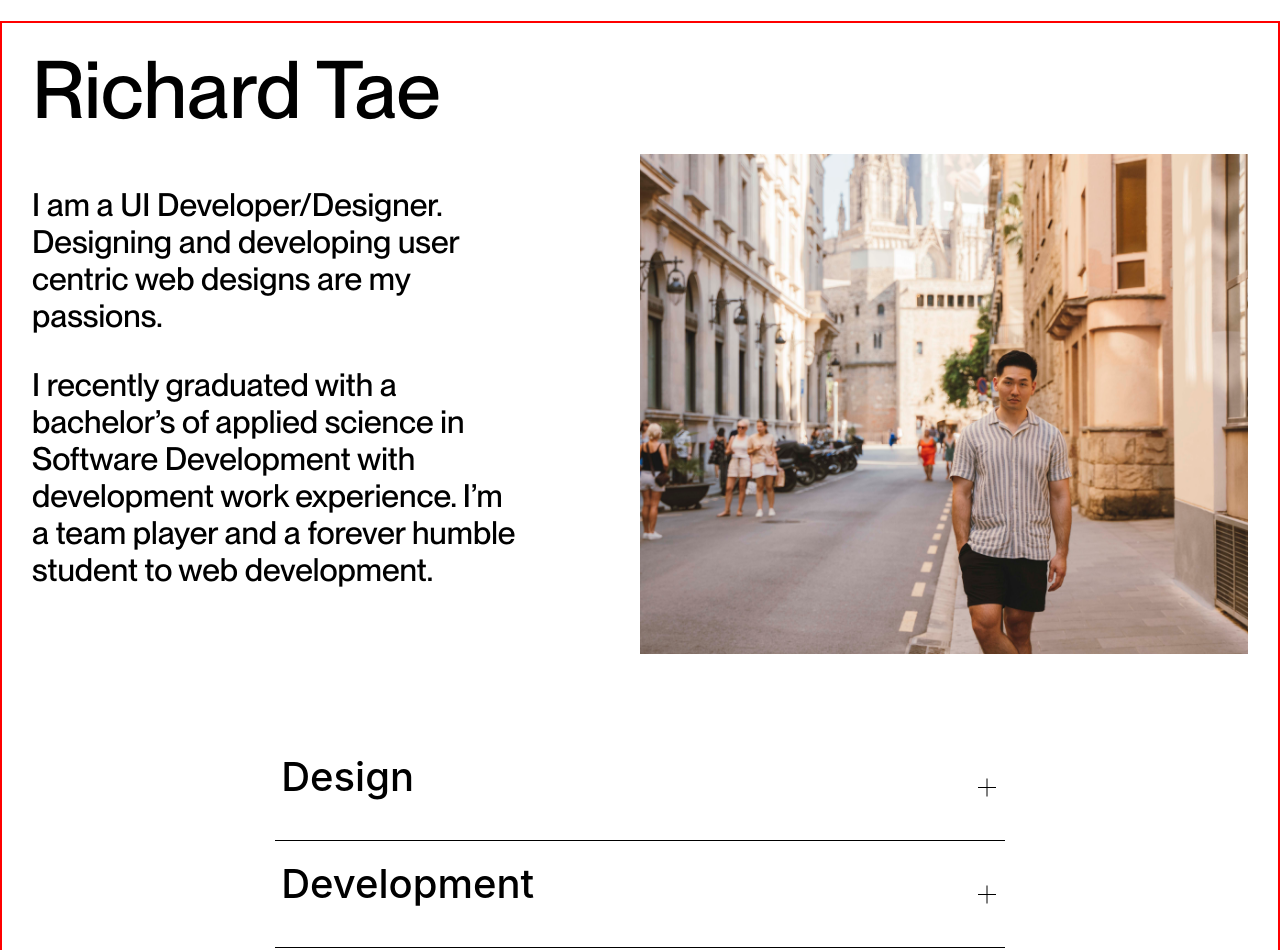
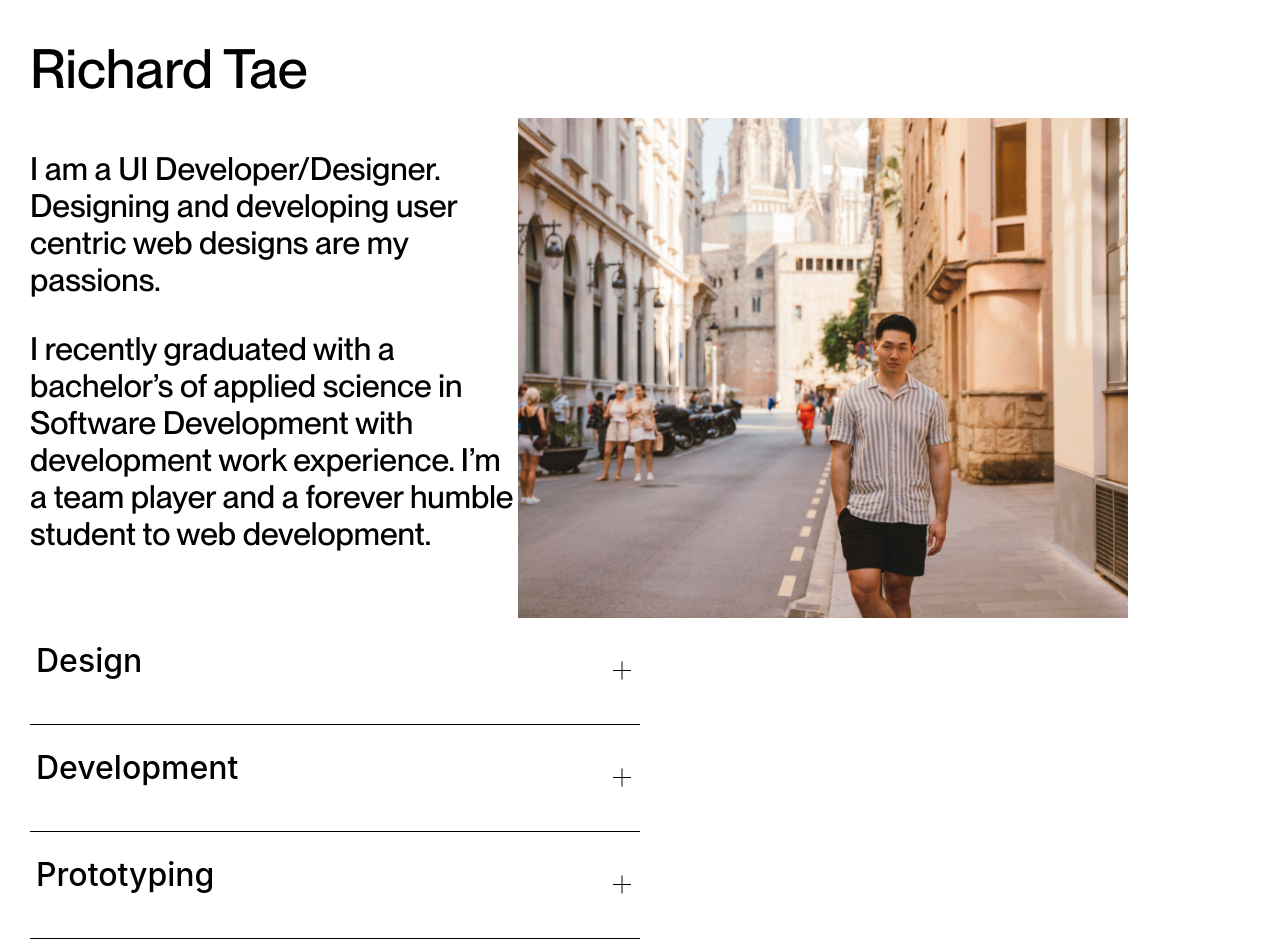
Before and after one commit to taerichard/port2, a React (Create React App) app: page /about in a window 1280 px wide. Shown: the part 43-993 px from the top of the page. Built offline with nearby package versions, Linux system fonts and the light colour scheme.

Commit message:
designed mobile view for about page, working on desktop view - realigning image section and buttons

```diff
--- a/src/components/about/styles/aboutServiceCardStyles.css
+++ b/src/components/about/styles/aboutServiceCardStyles.css
@@ -1,5 +1,6 @@
 .aboutServiceCard-item {
   border-bottom: 1px solid black;
+  position: relative;
 }
 .aboutServiceCard-item button {
   background-color: rgba(0, 0, 0, 0);
@@ -88,7 +89,7 @@
     font-family: PP Neue Montreal, -apple-system, BlinkMacSystemFont, Segoe UI,
       Roboto, Oxygen, Ubuntu, Cantarell, Fira Sans, Droid Sans, Helvetica Neue,
       sans-serif;
-    font-size: 2.5rem;
+    font-size: 2rem;
     font-weight: 500;
     line-height: 30px;
     margin-bottom: 20px;
@@ -105,5 +106,6 @@
 
   .aboutServiceCard-active p {
     font-size: 30px;
+    line-height: 37px;
   }
 }
--- a/src/components/work/styles/designStyles.css
+++ b/src/components/work/styles/designStyles.css
@@ -55,8 +55,12 @@
 }
 
 @media only screen and (max-width: 900px) {
+  .design-container {
+    margin-top: 12rem;
+    margin-bottom: 12rem;
+  }
+
   .design-skills {
-    border: 2px solid red;
     flex-wrap: wrap;
     flex-direction: column;
     align-items: center;
@@ -68,7 +72,19 @@
   }
 
   .design {
-    border: 2px solid blue;
     width: 100%;
+    padding-top: 1rem;
+    padding-bottom: 2rem;
+    /* border: 2px solid red; */
+    /* border-bottom: 2px solid black;
+    padding-top: 10px;
+    padding-bottom: 5px; */
+  }
+  .design-title {
+    display: none;
+  }
+
+  .design-mainTitle h1 {
+    text-align: center;
   }
 }
--- a/src/pages/About.js
+++ b/src/pages/About.js
@@ -9,7 +9,7 @@ export const About = () => {
   return (
     <div>
       <div className="about-container">
-        <div>
+        <div className="about-title-block">
           <h1 className="about-title">Richard Tae</h1>
         </div>
         <div className="about-row-1">
@@ -24,6 +24,7 @@ export const About = () => {
               player and a forever humble student to web development.
             </p>
           </div>
+
           <div className="about-image">
             <img src={meSpain} />
           </div>
--- a/src/pages/styles/aboutStyles.css
+++ b/src/pages/styles/aboutStyles.css
@@ -5,15 +5,17 @@
 }
 
 .about-title {
-  font-size: 5rem;
+  font-size: 3.4rem;
   font-weight: 100;
 }
 
 .about-info {
-  width: 70%;
+  width: 100%;
   font-size: 1.5rem;
+  line-height: 27px;
 }
 .about-image {
+  display: none;
   width: 50%;
   height: 500px;
 }
@@ -23,26 +25,23 @@
   height: 100%;
   object-fit: cover;
 }
-
+.aboutServices-block {
+}
 .aboutServiceCards-container {
-  margin-top: 5rem;
   display: flex;
   flex-direction: column;
-  width: 60%;
-  /* margin-left: auto; */
+  width: 100%;
   margin-right: auto;
   margin-bottom: 5rem;
 }
 
 @media only screen and (min-width: 768px) {
   .about-container {
-    border: 2px solid red;
-    /* flex-direction: row; */
+    padding: 0 30px 0 30px;
   }
 
   .about-row-1 {
     display: flex;
-    justify-content: space-between;
   }
   .about-info {
     width: 40%;
@@ -52,8 +51,12 @@
   }
 
   .aboutServiceCards-container {
-    margin-left: auto;
-    margin-right: auto;
-    margin-bottom: 10rem;
+    display: flex;
+    flex-direction: column;
+    width: 50%;
+  }
+
+  .about-image {
+    display: block;
   }
 }
```
